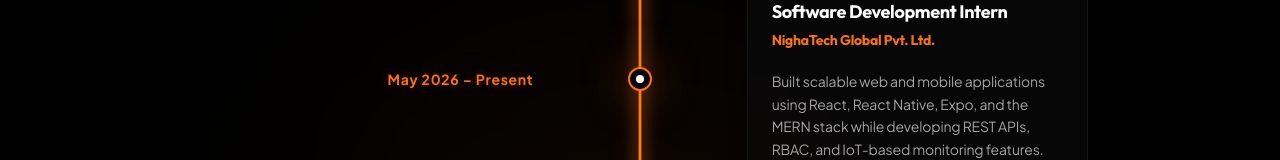
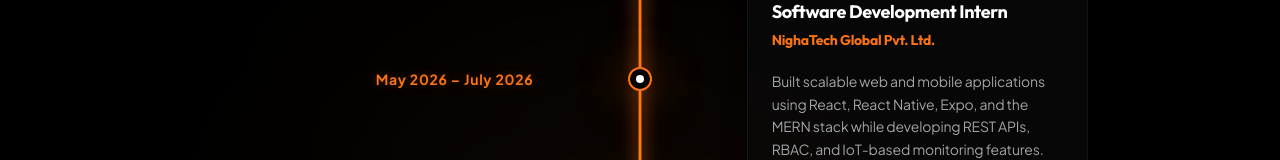
Before and after one commit to RohitChintalapudi/rohit_portfolio, a React (Vite) app: page / in a window 1280 px wide. Shown: the part 3280-3440 px from the top of the page. Built offline with nearby package versions, Linux system fonts and the light colour scheme.

Commit message:
feat: add Experience and Skills components and update README documentation

```diff
--- a/src/components/Experience.jsx
+++ b/src/components/Experience.jsx
@@ -26,7 +26,7 @@
     {
       title: "Software Development Intern",
       organization: "NighaTech Global Pvt. Ltd.",
-      timeline: "May 2026 – Present",
+      timeline: "May 2026 – July 2026",
       description: "Built scalable web and mobile applications using React, React Native, Expo, and the MERN stack while developing REST APIs, RBAC, and IoT-based monitoring features.",
       icon: <Briefcase className="w-5 h-5 text-white" />
     },
--- a/src/components/Skills.jsx
+++ b/src/components/Skills.jsx
@@ -22,10 +22,10 @@
   SiDocker,
   SiGit,
   SiGithub,
-  SiLinux,
   SiVercel,
 } from 'react-icons/si';
 import {
+  Puzzle,
   Binary,
   Cpu,
   Database,
@@ -44,7 +44,7 @@
   { id: 'typescript', name: 'TypeScript', category: 'Type-Safe Logic', icon: SiTypescript, color: '#3178C6', orbit: 1, angle: 45, radius: 170, swirlDir: -1 },
   { id: 'postgres', name: 'PostgreSQL', category: 'Relational Database', icon: SiPostgresql, color: '#4169E1', orbit: 1, angle: 90, radius: 160, swirlDir: 1 },
   { id: 'openai', name: 'OpenAI', category: 'LLMs & Embeddings', icon: SiOpenai, color: '#10A37F', orbit: 1, angle: 135, radius: 170, swirlDir: -1 },
-  { id: 'dsa', name: 'DSA', category: 'Data Structures & Algorithms', icon: Binary, isLucide: true, color: '#FF7A00', orbit: 1, angle: 180, radius: 160, swirlDir: 1 },
+  { id: 'langgraph', name: 'LangGraph', category: 'Agentic Workflows & Multi-Agent', icon: Workflow, isLucide: true, color: '#FF6B00', orbit: 1, angle: 180, radius: 160, swirlDir: 1 },
   { id: 'cpp', name: 'C++', category: 'High-Performance & DSA', icon: SiCplusplus, color: '#00599C', orbit: 1, angle: 225, radius: 170, swirlDir: -1 },
 
   // Layer 2: Middle Orbit (Full Stack & Systems & AI - 10 nodes)
@@ -64,7 +64,7 @@
   { id: 'git', name: 'Git', category: 'Version Control', icon: SiGit, color: '#F05032', orbit: 3, angle: -90, radius: 415, swirlDir: -1 },
   { id: 'github', name: 'GitHub', category: 'Collaboration & CI/CD', icon: SiGithub, color: '#FFFFFF', orbit: 3, angle: -55, radius: 390, swirlDir: 1 },
   { id: 'vercel', name: 'Vercel', category: 'Edge Deployment', icon: SiVercel, color: '#FFFFFF', orbit: 3, angle: -18, radius: 420, swirlDir: -1 },
-  { id: 'linux', name: 'Linux', category: 'Unix Environments', icon: SiLinux, color: '#FCC624', orbit: 3, angle: 20, radius: 395, swirlDir: 1 },
+  { id: 'dsa', name: 'DSA & Problem Solving', category: 'Data Structures & Algorithms', icon: Puzzle, isLucide: true, color: '#FFA116', orbit: 3, angle: 20, radius: 395, swirlDir: 1 },
   { id: 'mysql', name: 'MySQL', category: 'Relational Database', icon: SiMysql, color: '#4479A1', orbit: 3, angle: 55, radius: 415, swirlDir: -1 },
   { id: 'pytorch', name: 'PyTorch', category: 'Deep Learning', icon: SiPytorch, color: '#EE4C2C', orbit: 3, angle: 90, radius: 390, swirlDir: 1 },
   { id: 'restapis', name: 'REST & Real-time', category: 'WebSockets & API Design', icon: Zap, isLucide: true, color: '#EC4899', orbit: 3, angle: 125, radius: 410, swirlDir: -1 },
```
Also changed, not shown: 1 other file (tests, documents, lock files or other folders).
